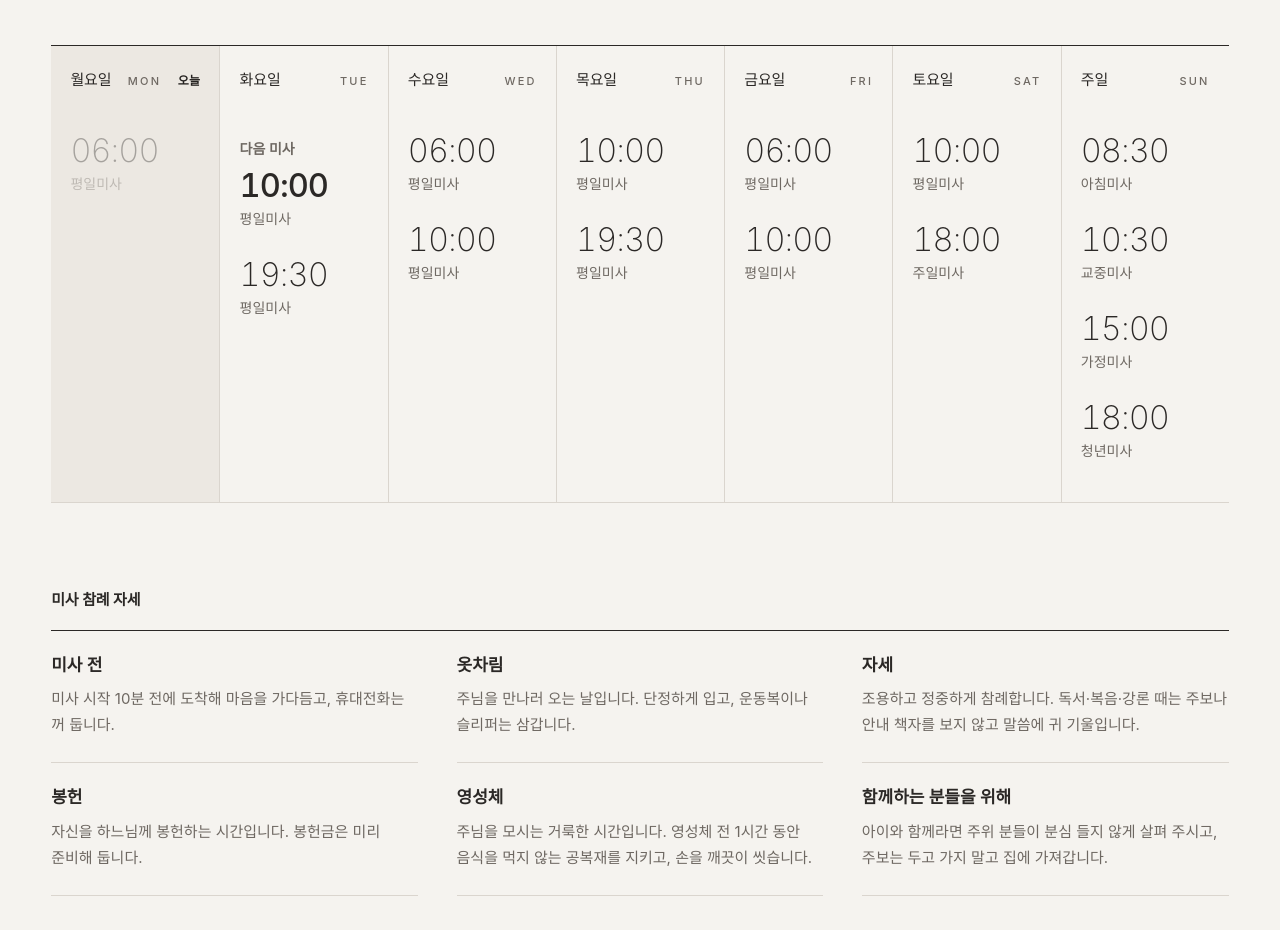
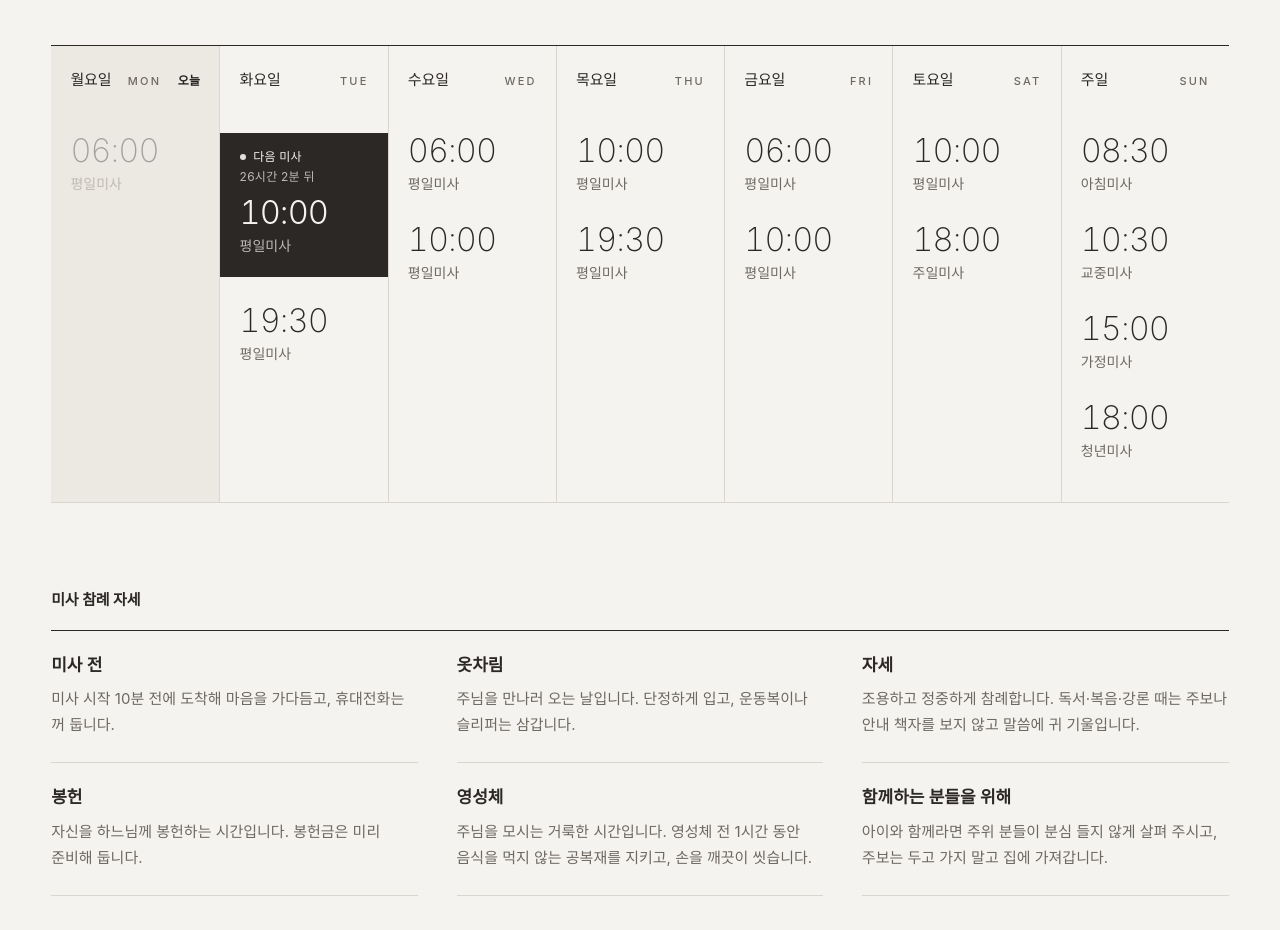
Before and after one commit to suhojang/seongsan-church-proto, a plain HTML site: page proto-9-stillness.html in a window 1280 px wide. Shown: the part 1480-2410 px from the top of the page. Drawn offline with Linux system fonts and the light colour scheme; a web font is replaced by a local one.

Commit message:
고요: 사진을 아치형 액자에, 다음 미사를 먹색 띠로
- 사제와 수도자: 사진을 위가 둥근 벽감 모양 액자(밝은 매트, 옅은 금빛 선 두 줄)에 넣는다.
  지금 신부님 카드는 큰 액자, 역대 명단은 작은 액자. 사진이 없는 분은 빈 매트.
- 미사 시간표: 다음 미사 칸을 먹색 띠로 뒤집고 "다음 미사 · N시간 M분 뒤"를 적는다.
  열어 둔 채 시간이 지나도 맞도록 1분마다 다시 계산한다. 영문 문구 next.inShort 추가.

Co-Authored-By: Claude Opus 5.5 <noreply@anthropic.com>
Claude-Session: https://claude.ai/code/session_01KmZac8p7WCsiH1P3jUyybG

```diff
--- a/data/glossary.js
+++ b/data/glossary.js
@@ -511,6 +511,7 @@
     confession: "Confession is available before every Mass.",
     when: "{when} at {time}",
     startsIn: "Starts in {duration}.",
+    inShort: "in {duration}",
     startsInConfession: "Starts in {duration}. Confession is available before every Mass.",
     duration: { hour: "{n} hour", hours: "{n} hours", minute: "{n} minute", minutes: "{n} minutes", join: " " },
     ended: "(ended)"
--- a/proto-9-stillness.html
+++ b/proto-9-stillness.html
@@ -225,8 +225,15 @@ h3 { font-size: 1.125rem; font-weight: 600; line-height: 1.5; letter-spacing: -0
 .slot time { display: block; font-size: clamp(1.75rem, 0.6rem + 1.8vw, 2.6rem); font-weight: 200; line-height: 1.05; letter-spacing: -0.03em; font-variant-numeric: tabular-nums; }
 .slot > span { display: block; margin-top: 0.3rem; color: var(--ink-2); font-size: 0.875rem; }
 .slot.is-past { opacity: 0.36; }
-.slot.is-next time { font-weight: 450; }
-.next-tag { display: block; margin-bottom: 0.35rem; color: var(--accent); font-size: 0.75rem; font-weight: 600; }
+/* 다음 미사: 표 안에서 한눈에 찾도록 칸 너비만큼 먹색 띠로 뒤집고, 남은 시간을 함께 적는다 */
+.slot.is-next { margin-inline: -1.2rem; padding: 1rem 1.2rem 1.15rem; background: var(--ink); color: var(--paper); }
+.slot.is-next > span { color: rgb(245 243 239 / 0.72); }
+.slot.is-next time { font-weight: 300; }
+.slot.is-next > .next-tag { display: flex; flex-wrap: wrap; align-items: center; gap: 0.2rem 0.45rem; margin: 0 0 0.6rem; color: var(--paper); font-size: 0.75rem; font-weight: 500; letter-spacing: 0.02em; line-height: 1.4; }
+.next-tag::before { content: ""; flex: none; width: 0.4rem; height: 0.4rem; border-radius: 50%; background: currentColor; animation: next-breathe 2.4s ease-in-out infinite; }
+.next-tag small { color: rgb(245 243 239 / 0.72); font-size: inherit; font-weight: 400; }
+@keyframes next-breathe { 50% { opacity: 0.2; } }
+@media (prefers-reduced-motion: reduce) { .next-tag::before { animation: none; } }
 @media (max-width: 63.99rem) {
   .week { display: flex; flex-direction: column; }
   .day { order: var(--ord, 0); display: grid; grid-template-columns: 5.25rem minmax(0, 1fr); align-items: start; gap: 1rem; padding: 1.2rem 0.9rem; border-left: 0; border-top: 1px solid var(--line); }
@@ -235,6 +242,8 @@ h3 { font-size: 1.125rem; font-weight: 600; line-height: 1.5; letter-spacing: -0
   .slots { display: flex; flex-wrap: wrap; align-items: flex-end; gap: 0.9rem 1.75rem; margin-top: 0; }
   .slot time { font-size: 1.625rem; font-weight: 300; }
   .slot > span { margin-top: 0.1rem; font-size: 0.8125rem; }
+  .slot.is-next { flex-basis: 100%; margin-inline: -0.75rem 0; padding: 0.75rem 0.75rem 0.85rem; }
+  .slot.is-next > .next-tag { margin-bottom: 0.45rem; }
 }
 
 /* 사진 자리: 석회암 벽에 건 액자처럼, 밝은 매트와 가는 테두리 안에 사진을 두고 이름표는 매트 아랫단에 적는다 */
@@ -1075,37 +1084,44 @@ document.documentElement.classList.add('js');
   if (EN) document.querySelectorAll('.slot[data-time] time').forEach(t => { t.dateTime = t.parentNode.dataset.time; t.innerHTML = clock(t.parentNode.dataset.time); });
   const slots = [...document.querySelectorAll('.slot[data-time]')]
     .map(el => ({ el, day: +el.closest('.day').dataset.day, min: toMin(el.dataset.time) }));
-  slots.forEach(s => {
-    if (s.day === dow && s.min <= nowMin) {
-      s.el.classList.add('is-past');
-      s.el.insertAdjacentHTML('beforeend', `<span class="sr-only">${T('(끝났습니다)', UI.next.ended)}</span>`);
+  // 지난 미사와 다음 미사 표시: 페이지를 열어 둔 채 시간이 지나도 맞도록 1분마다 다시 계산한다
+  const markMass = () => {
+    const t = new Date(), today = t.getDay(), cur = t.getHours() * 60 + t.getMinutes();
+    document.querySelectorAll('.slot .next-tag, .slot .past-note').forEach(el => el.remove());
+    slots.forEach(s => {
+      s.el.classList.remove('is-next');
+      const past = s.day === today && s.min <= cur;
+      s.el.classList.toggle('is-past', past);
+      if (past) s.el.insertAdjacentHTML('beforeend', `<span class="sr-only past-note">${T('(끝났습니다)', UI.next.ended)}</span>`);
+    });
+    let next = null, ahead = 0;
+    for (let i = 0; i < 7 && !next; i++) {
+      const d = (today + i) % 7;
+      next = slots.filter(s => s.day === d && (i > 0 || s.min > cur)).sort((a, b) => a.min - b.min)[0];
+      ahead = i;
     }
-  });
-  let next = null, ahead = 0;
-  for (let i = 0; i < 7 && !next; i++) {
-    const d = (dow + i) % 7;
-    next = slots.filter(s => s.day === d && (i > 0 || s.min > nowMin)).sort((a, b) => a.min - b.min)[0];
-    ahead = i;
-  }
-  if (next) {
-    next.el.classList.add('is-next');
-    next.el.insertAdjacentHTML('afterbegin', `<span class="next-tag">${T('다음 미사', UI.next.tag)}</span>`);
+    if (!next) return;
     const h = Math.floor(next.min / 60);
     const part = h < 7 ? '새벽' : h < 12 ? '오전' : h < 18 ? '오후' : '저녁';
     const when = ahead === 0 ? '오늘' : ahead === 1 ? '내일' : DAY[next.day];
+    const left = ahead * 1440 + next.min - cur, hrs = Math.floor(left / 60), mins = left % 60;
+    const D = UI.next.duration, unit = (n, one, many) => (n === 1 ? one : many).replace('{n}', n);
+    const dur = EN ? [hrs ? unit(hrs, D.hour, D.hours) : '', mins ? unit(mins, D.minute, D.minutes) : ''].filter(Boolean).join(D.join)
+      : `${hrs ? `${hrs}시간 ` : ''}${mins ? `${mins}분` : ''}`.trim();
+    next.el.classList.add('is-next');
+    next.el.insertAdjacentHTML('afterbegin', `<span class="next-tag">${T('다음 미사', UI.next.tag)} <small>${EN ? UI.next.inShort.replace('{duration}', dur) : `${dur} 뒤`}</small></span>`);
     document.getElementById('next-time').innerHTML = clock(next.el.dataset.time);
-    const left = ahead * 1440 + next.min - nowMin, hrs = Math.floor(left / 60), mins = left % 60;
     if (EN) {
       const whenEn = ahead === 0 ? UI.days.today : ahead === 1 ? UI.days.tomorrow : UI.days.full[next.day];
-      const D = UI.next.duration, unit = (n, one, many) => (n === 1 ? one : many).replace('{n}', n);
-      const dur = [hrs ? unit(hrs, D.hour, D.hours) : '', mins ? unit(mins, D.minute, D.minutes) : ''].filter(Boolean).join(D.join);
       document.getElementById('next-name').textContent = `${whenEn}, ${UI.massNames[next.el.dataset.name] || next.el.dataset.name}`;
       document.getElementById('next-left').textContent = UI.next.startsInConfession.replace('{duration}', dur);
     } else {
       document.getElementById('next-name').textContent = `${when} ${part}, ${next.el.dataset.name}`;
-      document.getElementById('next-left').textContent = `${hrs ? `${hrs}시간 ` : ''}${mins ? `${mins}분 ` : ''}뒤에 시작합니다. 고해성사는 매 미사 전에 드릴 수 있습니다.`;
+      document.getElementById('next-left').textContent = `${dur} 뒤에 시작합니다. 고해성사는 매 미사 전에 드릴 수 있습니다.`;
     }
-  }
+  };
+  markMass();
+  setInterval(markMass, 60000);
 
   // 정기 전례: 규칙(매월 첫째·마지막 요일)으로 오늘 이후 가장 가까운 날을 계산해 차례로 늘어놓는다
   const ritesList = document.getElementById('rites-list');
```
Also changed, not shown: proto-9-clergy.html (+17 -12 lines).
